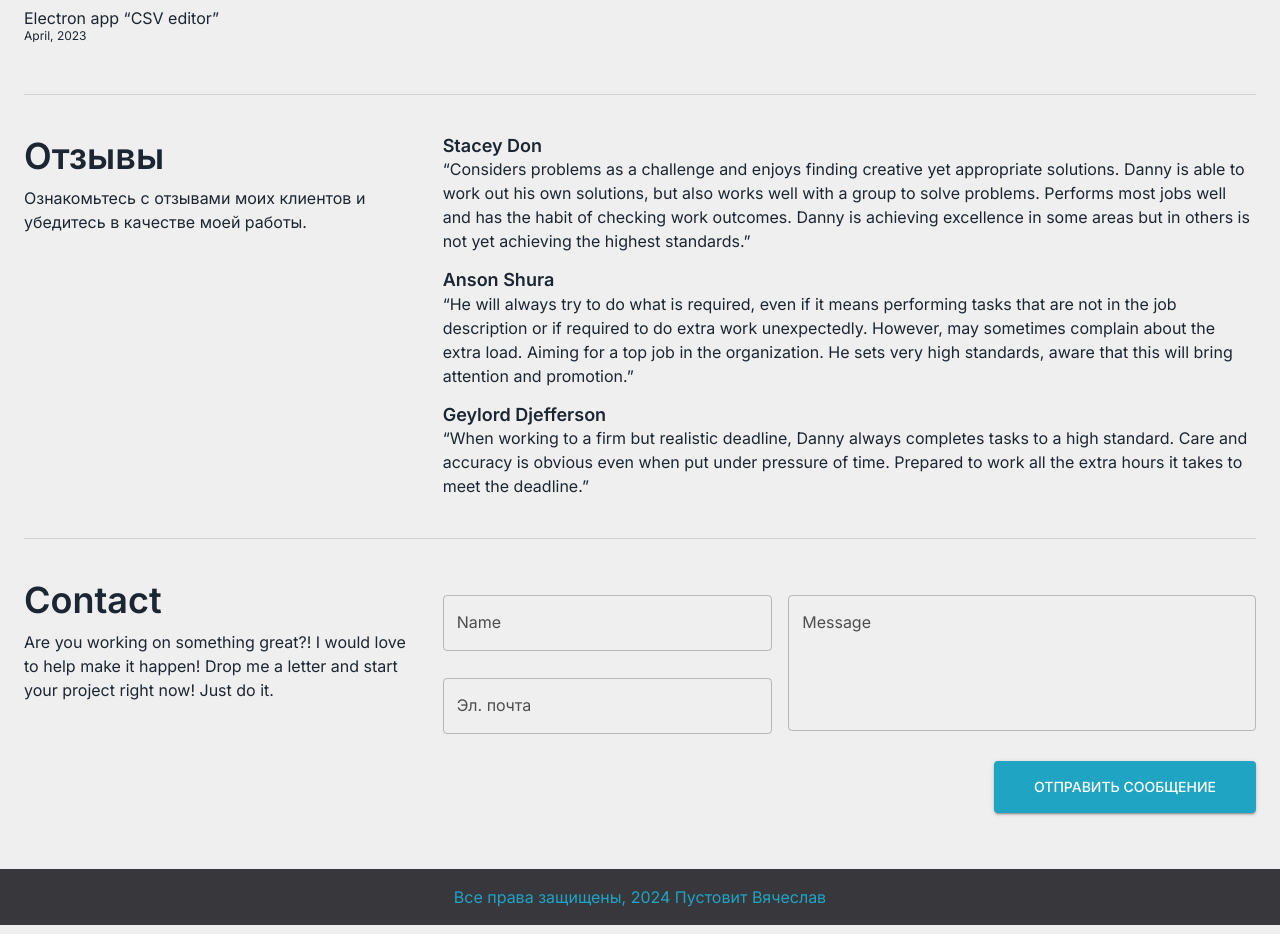
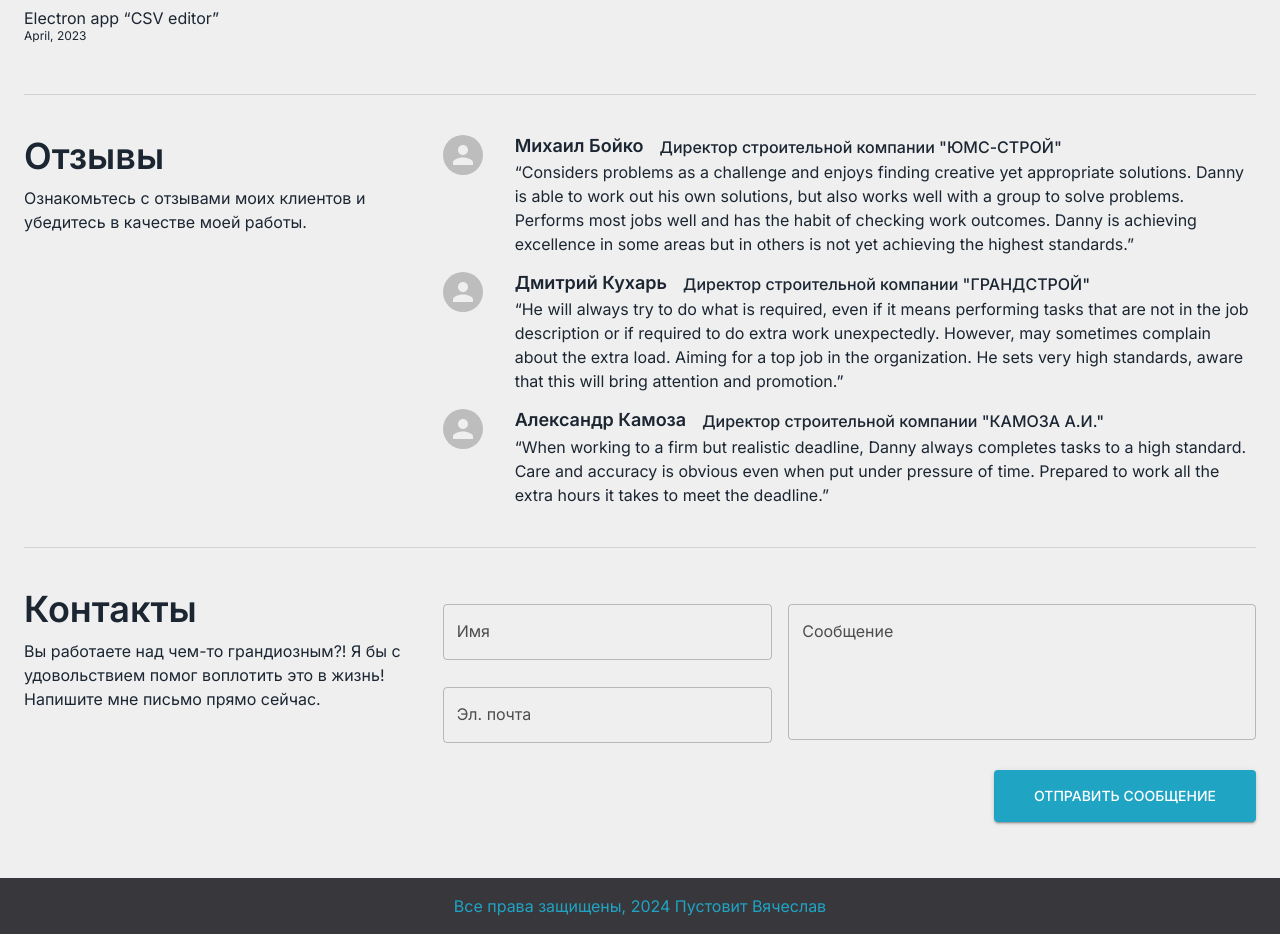
Before and after one commit to gitslava92/portfolio-react, a React (Vite) app: page / in a window 1280 px wide. Shown: the part 2460-3394 px from the top of the page. Built offline with nearby package versions, Linux system fonts and the light colour scheme.

Commit message:
added translations to feedbacks

```diff
--- a/src/common/i18n/en.ts
+++ b/src/common/i18n/en.ts
@@ -10,6 +10,8 @@ export const en = {
       "contact me": "contact me",
       "i am Viacheslav": "i am Viacheslav",
       "Pustovit Viacheslav": "Pustovit Viacheslav",
+      name: "name",
+      message: "message",
       phone: "phone",
       email: "email",
       address: "address",
@@ -18,8 +20,8 @@ export const en = {
       socials: "socials",
       "send message": "send message",
       copyrights: "copyrights",
-      'i am a web developer from Russia, Crimea. i am currently working full-time as a junior web developer at a "Source" company. i want to get more work and improve my web developer skills.':
-        'i am a web developer from Russia, Crimea. i am currently working full-time as a junior web developer at a "Source" company. i want to get more work and improve my web developer skills.',
+      'i am a web developer from Russia, Crimea. i am currently working full-time at a "Source" company. i want to get more work and improve my web developer skills.':
+        'i am a web developer from Russia, Crimea. i am currently working full-time at a "Source" company. i want to get more work and improve my web developer skills.',
       "i am inspired by creating great work with people who are as passionate as I am about building something awesome.":
         "i am inspired by creating great work with people who are as passionate as I am about building something awesome.",
       "active participation in a large startup project allowed me to gain a lot of experience in a short time.":
@@ -28,6 +30,18 @@ export const en = {
         "i have always been convinced of the importance of education. i try to learn something new every day.",
       "take a look at the reviews of my customers and ensure the quality of my services.":
         "take a look at the reviews of my customers and ensure the quality of my services.",
+      "are you working on something great?! i would love to help make it happen! drop me a letter and start your project right now! just do it.":
+        "are you working on something great?! i would love to help make it happen! drop me a letter and start your project right now! just do it.",
+
+      // Feedback
+      "Mihail Boyko": "Mihail Boyko",
+      'director building company "UMS-STROY"': 'director building company "UMS-STROY"',
+
+      "Dmitriy Kuhar": "Dmitriy Kuhar",
+      'director building company "GRAND-STROY"': 'director building company "GRAND-STROY"',
+
+      "Aleksandr Kamoza": "Aleksandr Kamoza",
+      'director building company "KAMOZA A.I."': 'director building company "KAMOZA A.I."',
     },
   },
 };
--- a/src/common/i18n/ru.ts
+++ b/src/common/i18n/ru.ts
@@ -10,6 +10,8 @@ export const ru = {
       "contact me": "контакты",
       "i am Viacheslav": "Пустовит Вячеслав",
       "Pustovit Viacheslav": "Пустовит Вячеслав",
+      name: 'имя',
+      message: 'сообщение',
       phone: "телефон",
       email: "эл. почта",
       address: "адрес",
@@ -18,7 +20,7 @@ export const ru = {
       socials: "соц. сети",
       "send message": "отправить сообщение",
       copyrights: "все права защищены",
-      'i am a web developer from Russia, Crimea. i am currently working full-time as a junior web developer at a "Source" company. i want to get more work and improve my web developer skills.':
+      'i am a web developer from Russia, Crimea. i am currently working full-time at a "Source" company. i want to get more work and improve my web developer skills.':
         'я веб-разработчик из Севастополя. в настоящее время работаю в компании "Соурс" на должности junior web developer и хочу получить больше интересной работы и улучшить свои навыки разработчика...',
       "i am inspired by creating great work with people who are as passionate as I am about building something awesome.":
         "меня вдохновляет работа с людьми, которые так же, как и я, увлечены созданием чего-то потрясающего",
@@ -28,6 +30,18 @@ export const ru = {
         "я всегда был убежден в важности образования. каждый день стараюсь узнавать что-то новое.",
       "take a look at the reviews of my customers and ensure the quality of my services.":
         "ознакомьтесь с отзывами моих клиентов и убедитесь в качестве моей работы.",
+      "are you working on something great?! i would love to help make it happen! drop me a letter and start your project right now! just do it.":
+        "Вы работаете над чем-то грандиозным?! я бы с удовольствием помог воплотить это в жизнь! Напишите мне письмо прямо сейчас.",
+
+      // Feedback
+      "Mihail Boyko": "Михаил Бойко",
+      'director building company "UMS-STROY"': 'директор строительной компании "ЮМС-СТРОЙ"',
+
+      "Dmitriy Kuhar": "Дмитрий Кухарь",
+      'director building company "GRAND-STROY"': 'директор строительной компании "ГРАНДСТРОЙ"',
+
+      "Aleksandr Kamoza": "Александр Камоза",
+      'director building company "KAMOZA A.I."': 'директор строительной компании "КАМОЗА А.И."',
     },
   },
 };
--- a/src/components/Molecules/ContactForm/ContactForm.tsx
+++ b/src/components/Molecules/ContactForm/ContactForm.tsx
@@ -55,11 +55,11 @@ export const ContactForm = ({
     <Grid container spacing={3}>
       <Grid item xs={12} md={isModalMode ? 12 : 4}>
         <Title variant="h2" sx={{ marginBottom: 1 }}>
-          {tc(isModalMode ? "let’s work together" : "contact")}
+          {tc(isModalMode ? "let’s work together" : "contact me")}
         </Title>
         <Typography variant="body1" sx={{ marginBottom: 2 }}>
           {tca(
-            "are you working on something great?! I would love to help make it happen! drop me a letter and start your project right now! just do it.",
+            "are you working on something great?! i would love to help make it happen! drop me a letter and start your project right now! just do it.",
             "! "
           )}
         </Typography>
--- a/src/components/Organisms/Feedback/Feedback.tsx
+++ b/src/components/Organisms/Feedback/Feedback.tsx
@@ -1,35 +1,38 @@
 import { useCustomTranslation } from "@common/i18n";
 import { ItemTitle, Section, Title } from "@components/Atoms/styles";
-import { Grid, Typography } from "@mui/material";
+import { Avatar, Grid, Typography } from "@mui/material";
+import { Box } from "@mui/system";
 import { forwardRef } from "react";
 
 interface FeedbackProps {
   id?: string;
 }
 
-const feedbacks = [
+const getFeedbacks = (tc: (msg: string) => string) => {
+  return [
     {
       id: 0,
-    name: "Stacey Don",
-    post: "President @ Coolor Studio",
+      name: tc("Mihail Boyko"),
+      post: tc('director building company "UMS-STROY"'),
       text: "“Considers problems as a challenge and enjoys finding creative yet appropriate solutions. Danny is able to work out his own solutions, but also works well with a group to solve problems. Performs most jobs well and has the habit of checking work outcomes. Danny is achieving excellence in some areas but in others is not yet achieving the highest standards.”",
-    img: "feedback-1.jpg",
+      img: "./portfolio/ums-stroy/feedback.jpg",
     },
     {
       id: 1,
-    name: "Anson Shura",
-    post: "Project Manager @ Motion Studio",
+      name: tc("Dmitriy Kuhar"),
+      post: tc('director building company "GRAND-STROY"'),
       text: "“He will always try to do what is required, even if it means performing tasks that are not in the job description or if required to do extra work unexpectedly. However, may sometimes complain about the extra load. Aiming for a top job in the organization. He sets very high standards, aware that this will bring attention and promotion.”",
-    img: "feedback-2.jpg",
+      img: "./portfolio/grand-stroy/feedback.jpg",
     },
     {
       id: 2,
-    name: "Geylord Djefferson",
-    post: "Developer @ Illskill Agency",
+      name: tc("Aleksandr Kamoza"),
+      post: tc('director building company "KAMOZA A.I."'),
       text: "“When working to a firm but realistic deadline, Danny always completes tasks to a high standard. Care and accuracy is obvious even when put under pressure of time. Prepared to work all the extra hours it takes to meet the deadline.”",
-    img: "feedback-3.jpg",
+      img: "./portfolio/kamoza/feedback.jpg",
     },
   ];
+};
 
 export const Feedback = forwardRef<HTMLDivElement, FeedbackProps>(
   (props, ref) => {
@@ -51,10 +54,25 @@ export const Feedback = forwardRef<HTMLDivElement, FeedbackProps>(
           </Grid>
           <Grid item xs={12} md={8}>
             <Grid container spacing={2}>
-              {feedbacks.map((feedback) => (
+              {getFeedbacks(tc).map((feedback) => (
                 <Grid item xs={12} key={feedback.id}>
+                  <Box display="flex" gap={4}>
+                    <Box>
+                      <Avatar></Avatar>
+                    </Box>
+                    <Box>
+                      <Box display="flex" gap={2}>
                         <ItemTitle variant="h4">{tc(feedback.name)}</ItemTitle>
-                  <Typography variant="body1">{tc(feedback.text)}</Typography>
+                        <Typography variant="subtitle2">
+                          {feedback.post}
+                        </Typography>
+                      </Box>
+
+                      <Typography variant="body1">
+                        {tc(feedback.text)}
+                      </Typography>
+                    </Box>
+                  </Box>
                 </Grid>
               ))}
             </Grid>
--- a/src/components/Organisms/Hello/Hello.tsx
+++ b/src/components/Organisms/Hello/Hello.tsx
@@ -23,7 +23,7 @@ export const Hello = forwardRef<HTMLDivElement, HelloProps>((props, ref) => {
           </Typography>
           <Typography variant="body1" sx={{ marginBottom: 2 }}>
             {tca(
-              'i am a web developer from Russia, Crimea. i am currently working full-time as a junior web developer at a "Source" company. i want to get more work and improve my web developer skills.',
+              'i am a web developer from Russia, Crimea. i am currently working full-time at a "Source" company. i want to get more work and improve my web developer skills.',
               ". "
             )}
             .
```
Lines whose indentation alone changed are shown as unchanged.
